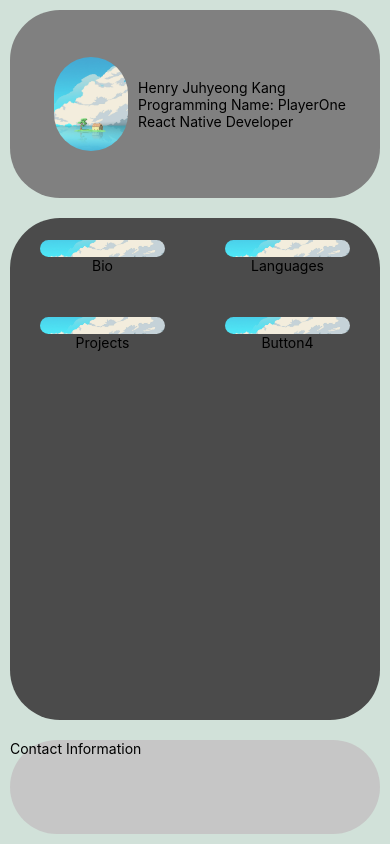
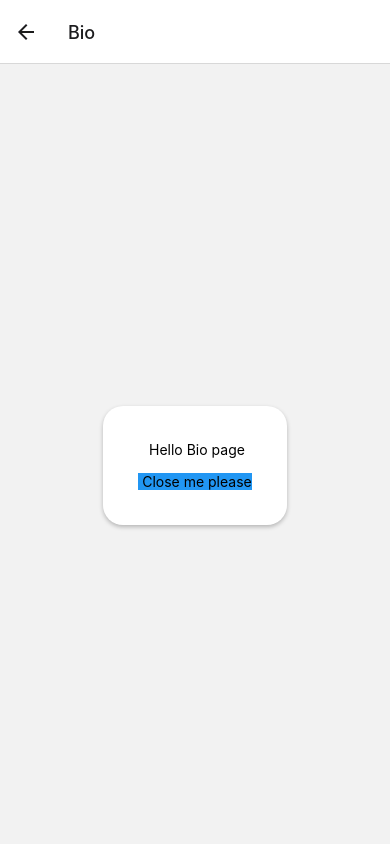
Before and after one commit to PlayerProgramming/HenryPortfolio, a React Native app: screen /Bio in a window 390 px wide. Built offline with nearby package versions, Linux system fonts and the light colour scheme.

Commit message:
Changed the way of showing the informations from using Modal component to React-Native Navigator Modal

```diff
--- a/App.tsx
+++ b/App.tsx
@@ -1,7 +1,8 @@
 import { StatusBar } from "expo-status-bar";
 import { StyleSheet, Text, View } from "react-native";
 import Mainpage from "./source/Mainpage";
+import Router from "./source/Router";
 
 export default function App() {
-  return <Mainpage></Mainpage>;
+  return <Router />;
 }
--- /dev/null
+++ b/source/Infos.tsx
@@ -0,0 +1,120 @@
+import {
+  StyleSheet,
+  Text,
+  View,
+  Modal,
+  Alert,
+  Touchable,
+  TouchableOpacity,
+} from "react-native";
+
+export function Bio({ navigation }) {
+  console.log("This is Bio function?");
+
+  return (
+    <View style={styles.centeredView}>
+      <View style={styles.modalView}>
+        <Text style={styles.modalText}> Hello Bio page</Text>
+        <TouchableOpacity onPress={() => navigation.goBack()}>
+          <Text style={styles.buttonClose}> Close me please</Text>
+        </TouchableOpacity>
+      </View>
+    </View>
+  );
+}
+export function Programming({ navigation }) {
+  console.log("This is programming function?");
+  return (
+    <View style={styles.centeredView}>
+      <View style={styles.modalView}>
+        <Text style={styles.modalText}> Hello Programming page</Text>
+        <TouchableOpacity onPress={() => navigation.goBack()}>
+          <Text style={styles.buttonClose}> Close me please</Text>
+        </TouchableOpacity>
+      </View>
+    </View>
+  );
+}
+export function Project({ navigation }) {
+  console.log("Is this working?");
+  return (
+    <View style={styles.centeredView}>
+      <View style={styles.modalView}>
+        <Text style={styles.modalText}> Hello Project page</Text>
+        <TouchableOpacity onPress={() => navigation.goBack()}>
+          <Text style={styles.buttonClose}> Close me please</Text>
+        </TouchableOpacity>
+      </View>
+    </View>
+  );
+}
+export function Button4({ navigation }) {
+  console.log("Is this working?");
+  return (
+    <View style={styles.centeredView}>
+      <View style={styles.modalView}>
+        <Text style={styles.modalText}> Hello Button4 page</Text>
+        <TouchableOpacity onPress={() => navigation.goBack()}>
+          <Text style={styles.buttonClose}> Close me please</Text>
+        </TouchableOpacity>
+      </View>
+    </View>
+  );
+}
+export function Button5({ navigation }) {
+  console.log("Is this working?");
+  return (
+    <View style={styles.centeredView}>
+      <View style={styles.modalView}>
+        <Text style={styles.modalText}> Hello Button5 page</Text>
+        <TouchableOpacity onPress={() => navigation.goBack()}>
+          <Text style={styles.buttonClose}> Close me please</Text>
+        </TouchableOpacity>
+      </View>
+    </View>
+  );
+}
+export function Button6({ navigation }) {
+  console.log("Is this working?");
+  return (
+    <View style={styles.centeredView}>
+      <View style={styles.modalView}>
+        <Text style={styles.modalText}> Hello Button6 page</Text>
+        <TouchableOpacity onPress={() => navigation.goBack()}>
+          <Text style={styles.buttonClose}> Close me please</Text>
+        </TouchableOpacity>
+      </View>
+    </View>
+  );
+}
+
+const styles = StyleSheet.create({
+  centeredView: {
+    flex: 1,
+    justifyContent: "center",
+    alignItems: "center",
+    marginTop: 22,
+  },
+  modalView: {
+    margin: 20,
+    backgroundColor: "white",
+    borderRadius: 20,
+    padding: 35,
+    alignItems: "center",
+    shadowColor: "#000",
+    shadowOffset: {
+      width: 0,
+      height: 2,
+    },
+    shadowOpacity: 0.25,
+    shadowRadius: 4,
+    elevation: 5,
+  },
+  modalText: {
+    marginBottom: 15,
+    textAlign: "center",
+  },
+  buttonClose: {
+    backgroundColor: "#2196F3",
+  },
+});
--- a/source/Mainpage.tsx
+++ b/source/Mainpage.tsx
@@ -1,3 +1,4 @@
+import React, { Component, useState } from "react";
 import {
   StyleSheet,
   Text,
@@ -11,8 +12,8 @@ import {
   TouchableOpacity,
   FlatList,
   Alert,
+  Platform,
 } from "react-native";
-import React from "react";
 
 const Layout: any = {
   height: Dimensions.get("window").height,
@@ -26,29 +27,46 @@ const Colors: any = {
 
 const info: Array<any> = [
   {
-    id: "bio",
+    id: "Bio",
     title: "Bio",
   },
   {
-    id: "programming",
+    id: "Programming",
     title: "Languages",
   },
   {
-    id: "project",
+    id: "Project",
     title: "Projects",
   },
   {
     id: "Button4",
     title: "Button4",
   },
+  {
+    id: "Button5",
+    title: "Button5",
+  },
+  {
+    id: "Button6",
+    title: "Button6",
+  },
+  // {
+  //   id: "Button7",
+  //   title: "Button7",
+  // },
+  // {
+  //   id: "Button8",
+  //   title: "Button8",
+  // },
 ];
-export default function Mainpage(props) {
+
+export default function Mainpage({ navigation }) {
+  const [modalVisible, setModalVisible] = useState(false);
+  const [cn, setcn] = useState();
+
   return (
-    <SafeAreaView style={{ flex: 1, backgroundColor: "#D1E1D9" }}>
-      <ScrollView
-        contentContainerStyle={{
-          flexGrow: 1,
-        }}
+    <SafeAreaView
+      style={[styles.AndroidSafeArea, { flex: 1, backgroundColor: "#D1E1D9" }]}
     >
       <View
         style={{
@@ -70,35 +88,43 @@ export default function Mainpage(props) {
           Native Developer
         </Text>
       </View>
+
       <View
         style={{
-            flex: 0.8,
+          flex: 1,
           backgroundColor: "#4B4B4B",
           margin: 10,
           borderRadius: 50,
         }}
       >
         <FlatList
+          contentContainerStyle={{
+            flexGrow: 1,
+            justifyContent: "center",
+          }}
           data={info}
-            numColumns={2}
           renderItem={({ item }) => (
             <TouchableOpacity
               style={{
                 flex: 1,
-                  margin: 30,
+                margin: 10,
                 borderRadius: 25,
                 justifyContent: "center",
                 alignItems: "center",
               }}
-                onPress={() => Alert.alert("Hi")}
+              onPress={() => navigation.navigate(item.id)}
+              // onPress={() => Alert.alert(item.title)}
             >
               <Image
                 source={require("../assets/header_logo.jpg")}
-                  style={{ width: "100%", height: "100%", borderRadius: 25 }}
+                style={{ width: 100, height: 100, borderRadius: 2000 }}
               />
               <Text>{item.title}</Text>
             </TouchableOpacity>
           )}
+          numColumns={3}
+          horizontal={false}
+          keyExtractor={(item) => item.id}
         />
       </View>
       <View
@@ -111,7 +137,6 @@ export default function Mainpage(props) {
       >
         <Text>Contact Information</Text>
       </View>
-      </ScrollView>
     </SafeAreaView>
   );
 }
@@ -130,28 +155,35 @@ const styles = StyleSheet.create({
     borderRadius: 1000,
     margin: 10,
   },
+  AndroidSafeArea: {
+    paddingTop: Platform.OS === "android" ? StatusBar.currentHeight : 0,
+  },
+  centeredView: {
+    flex: 1,
+    justifyContent: "center",
+    alignItems: "center",
+    marginTop: 22,
+  },
+  modalView: {
+    margin: 20,
+    backgroundColor: "white",
+    borderRadius: 20,
+    padding: 35,
+    alignItems: "center",
+    shadowColor: "#000",
+    shadowOffset: {
+      width: 0,
+      height: 2,
+    },
+    shadowOpacity: 0.25,
+    shadowRadius: 4,
+    elevation: 5,
+  },
+  modalText: {
+    marginBottom: 15,
+    textAlign: "center",
+  },
+  buttonClose: {
+    backgroundColor: "#2196F3",
+  },
 });
-
-{
-  /* <StatusBar
-  barStyle="dark-content"
-  hidden={false}
-  backgroundColor="#00BCD4"
-  translucent={true}
-/>; */
-}
-{
-  /* <Text style={{ margin: 20 }}>
-            Hello, my name is Henry Juhyeong kang {"\n"}I graduated BCIT in
-            2020.
-            {"\n"}
-          </Text> */
-}
-{
-  /* <TouchableOpacity style={{ flex: 0.5, margin: 20, borderRadius: 25 }}>
-  <Image
-    source={require("../assets/header_logo.jpg")}
-    style={{ width: "100%", height: "100%", borderRadius: 25 }}
-  />
-</TouchableOpacity>; */
-}
--- /dev/null
+++ b/source/Router.tsx
@@ -0,0 +1,30 @@
+import { StyleSheet, Text, View } from "react-native";
+import React from "react";
+import { NavigationContainer } from "@react-navigation/native";
+import { createNativeStackNavigator } from "@react-navigation/native-stack";
+import Mainpage from "./Mainpage";
+import * as Infos from "./Infos";
+export const Stack = createNativeStackNavigator();
+
+export default function Router() {
+  return (
+    <NavigationContainer>
+      <Stack.Navigator>
+        <Stack.Group>
+          <Stack.Screen name="Mainpage" component={Mainpage} />
+        </Stack.Group>
+
+        <Stack.Group screenOptions={{ presentation: "modal" }}>
+          <Stack.Screen name="Project" component={Infos.Project} />
+          <Stack.Screen name="Programming" component={Infos.Programming} />
+          <Stack.Screen name="Bio" component={Infos.Bio} />
+          <Stack.Screen name="Button4" component={Infos.Button4} />
+          <Stack.Screen name="Button5" component={Infos.Button5} />
+          <Stack.Screen name="Button6" component={Infos.Button6} />
+        </Stack.Group>
+      </Stack.Navigator>
+    </NavigationContainer>
+  );
+}
+
+const styles = StyleSheet.create({});
```
Also changed, not shown: package.json (+8 -2 lines), 2 other files (tests, documents, lock files or other folders). Lines whose indentation alone changed are shown as unchanged.
